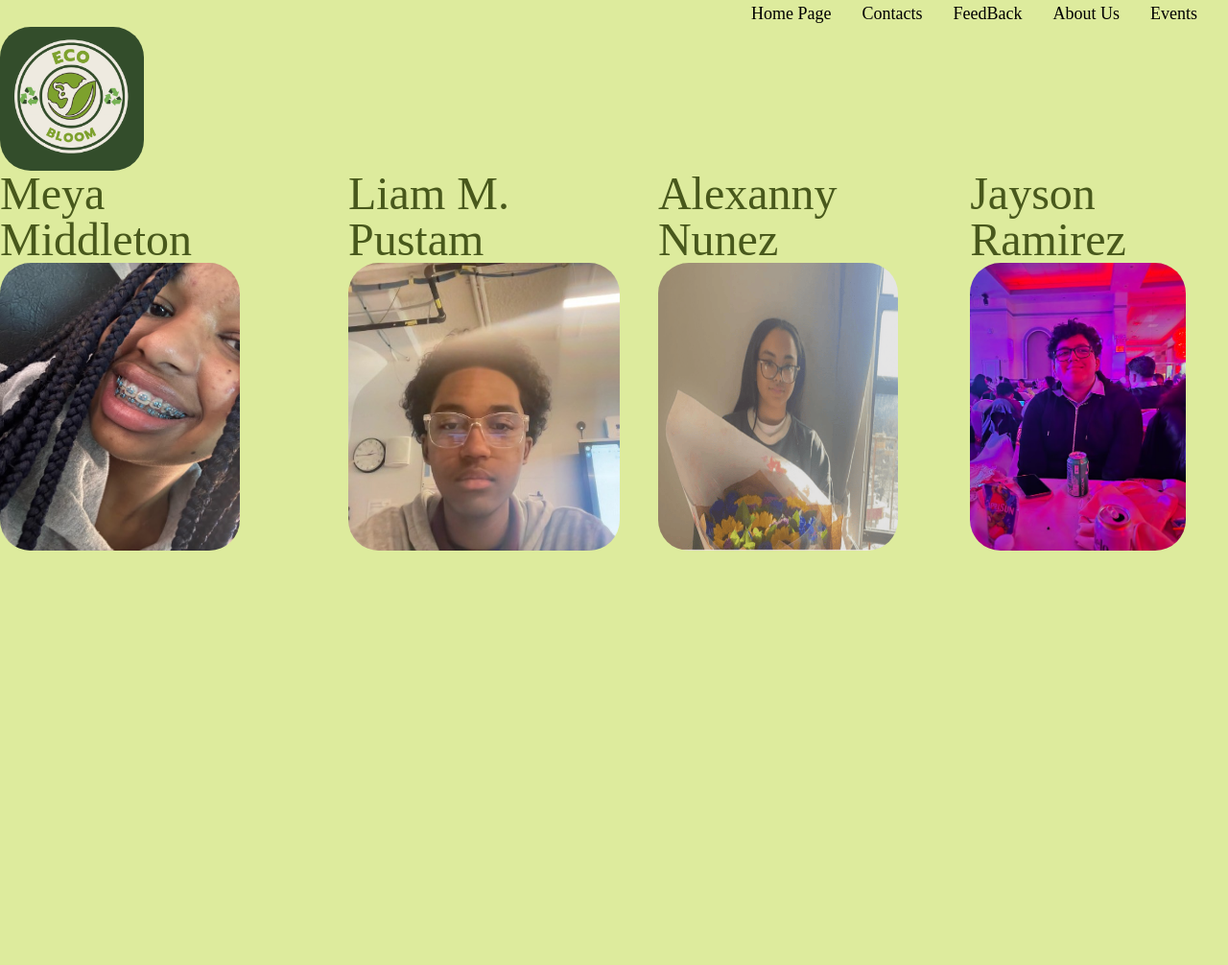
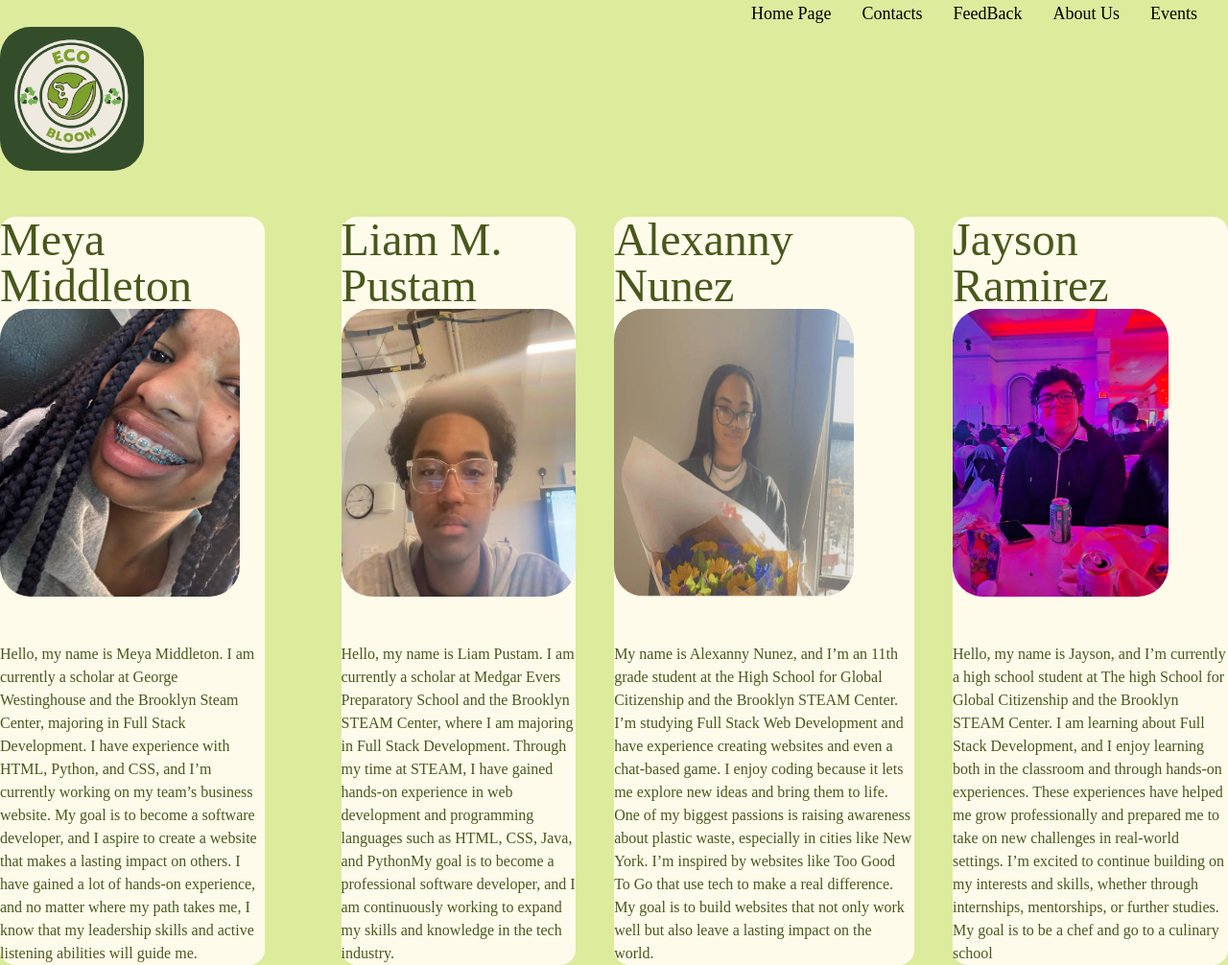
Before and after one commit to Brooklyn-STEAM/eco-bloom, a website built with Vite: page src/pages/aboutus.html in a window 1280 px wide. Shown: the whole page at 96% size. Before the commit the page ends 800 px from the top, so only its background shows below. Built offline with nearby package versions, Linux system fonts and the light colour scheme; what @iconify/tailwind4 would draw is missing.

Commit message:
About us (#52)
* looks nicer

* event page done fr fr

* bg color just green

* fix in nav

* STOPPP

* done

* done fr

* done fr

```diff
--- a/src/pages/aboutus.html
+++ b/src/pages/aboutus.html
@@ -10,26 +10,55 @@
 </head>
 <body class="m-auto container flex-col md:flex-row">
 <include src="components/navbar.html"></include>
+    <br>
+    <br>
 
-    <div class="flex flex-col gap-10 md:flex-row">
-    <div>
+    <div class="flex flex-col gap-10 md:flex-row  ">
+    <div class="bg-amber-50 rounded-2xl">
         <h1 class="text-5xl text-deco-800">Meya Middleton</h1>
     <a href="https://www.linkedin.com/in/meya-middleton/"><img src="/src/assets/meya.png" class="rounded-4xl h-[300px] w-[250px]"></a>
+    <br>    <br>
+
+    <p class=" text-deco-800">
+        Hello, my name is Meya Middleton. I am currently a scholar at George Westinghouse and the Brooklyn Steam Center, majoring in Full Stack Development. I have experience with HTML, Python, and CSS, and I’m currently working on my team’s business website.
+My goal is to become a software developer, and I aspire to create a website that makes a lasting impact on others. I have gained a lot of hands-on experience, and no matter where my path takes me, I know that my leadership skills and active listening abilities will guide me.
+    </p>
 </div>
 <br>
-<div>
+<div class="bg-amber-50 rounded-2xl  text-holly-950">
     <h1 class="text-5xl text-deco-800">Liam M. Pustam</h1>
     <a href="https://www.linkedin.com/in/liam-pustam-a48a96342/"><img src="/src/assets/liam.png" class="rounded-4xl h-[300px] w-[300px]"></a>
+    <br>     <br>
+
+    <p class=" text-deco-800">
+    Hello, my name is Liam Pustam. I am currently a scholar at Medgar Evers Preparatory School and the Brooklyn STEAM Center, where I am majoring in Full Stack Development. Through my time at STEAM, I have gained hands-on experience in web development and programming languages such as HTML, CSS, Java, and PythonMy goal is to become a professional software developer, and I am continuously working to expand my skills and knowledge in the tech industry.
+
+</p>
 </div>
 
-<div>
+<div class="bg-amber-50 rounded-2xl">
     <h1 class="text-5xl text-deco-800">Alexanny Nunez</h1>
     <a href="https://www.linkedin.com/in/alexanny-nunez-5aab0b353/"><img src="/src/assets/alexanny.png" class="rounded-4xl h-[300px] w-[250px]"></a>
+    <br>
+    <br>
+
+    <p class=" text-deco-800">
+        My name is Alexanny Nunez, and I’m an 11th grade student at the High School for Global Citizenship and the Brooklyn STEAM Center. I’m studying Full Stack Web Development and have experience creating websites and even a chat-based game. I enjoy coding because it lets me explore new ideas and bring them to life. One of my biggest passions is raising awareness about plastic waste, especially in cities like New York. I’m inspired by websites like Too Good To Go that use tech to make a real difference. My goal is to build websites that not only work well but also leave a lasting impact on the world.
+    </p>
 </div>
-<div>
+<div class="bg-amber-50 rounded-2xl">
     <h1 class="text-5xl text-deco-800">Jayson Ramirez</h1>
+
+
     <a href="https://www.linkedin.com/in/jayson-ram%C3%ADrez-marin-b67a5124a/"><img src="/src/assets/jayson.png" class="rounded-4xl h-[300px]"></a>
+    <br>
+    <br>
 
+    <p class=" text-deco-800">
+    Hello, my name is Jayson, and I’m currently a high school student at The high School for Global Citizenship and the Brooklyn STEAM Center. I am learning about Full Stack Development, and I enjoy learning both in the classroom and through hands-on experiences.
+ These experiences have helped me grow professionally and prepared me to take on new challenges in real-world settings.
+I’m excited to continue building on my interests and skills, whether through internships, mentorships, or further studies. My goal is to be a chef and go to a culinary school
+</p>
 </div>
 </div>
 </body>
--- a/src/pages/index.html
+++ b/src/pages/index.html
@@ -114,11 +114,12 @@
         <img src="/src/assets/no.jpeg" class="rounded-4xl h-[300px] ">
 
         <br>
-        Upcycling takes materials that would otherwise be discarded and turns them into something new, valuable, and purposeful.
+       <p> Upcycling takes materials that would otherwise be discarded and turns them into something new, valuable, and purposeful.
 Instead of sending plastic waste to landfills, we repurpose it into unique products like accessories, helping to reduce the overwhelming plastic pollution that clutters our streets and oceans.
 This process not only keeps waste out of landfills but also reduces the need for virgin materials, saving energy and resources.
 By upcycling, we create a circular economy where waste is minimized, and products are made with a lower environmental footprint.
-    </div>
+</p>
+</div>
 </div>
 </div>
 <br>
```
